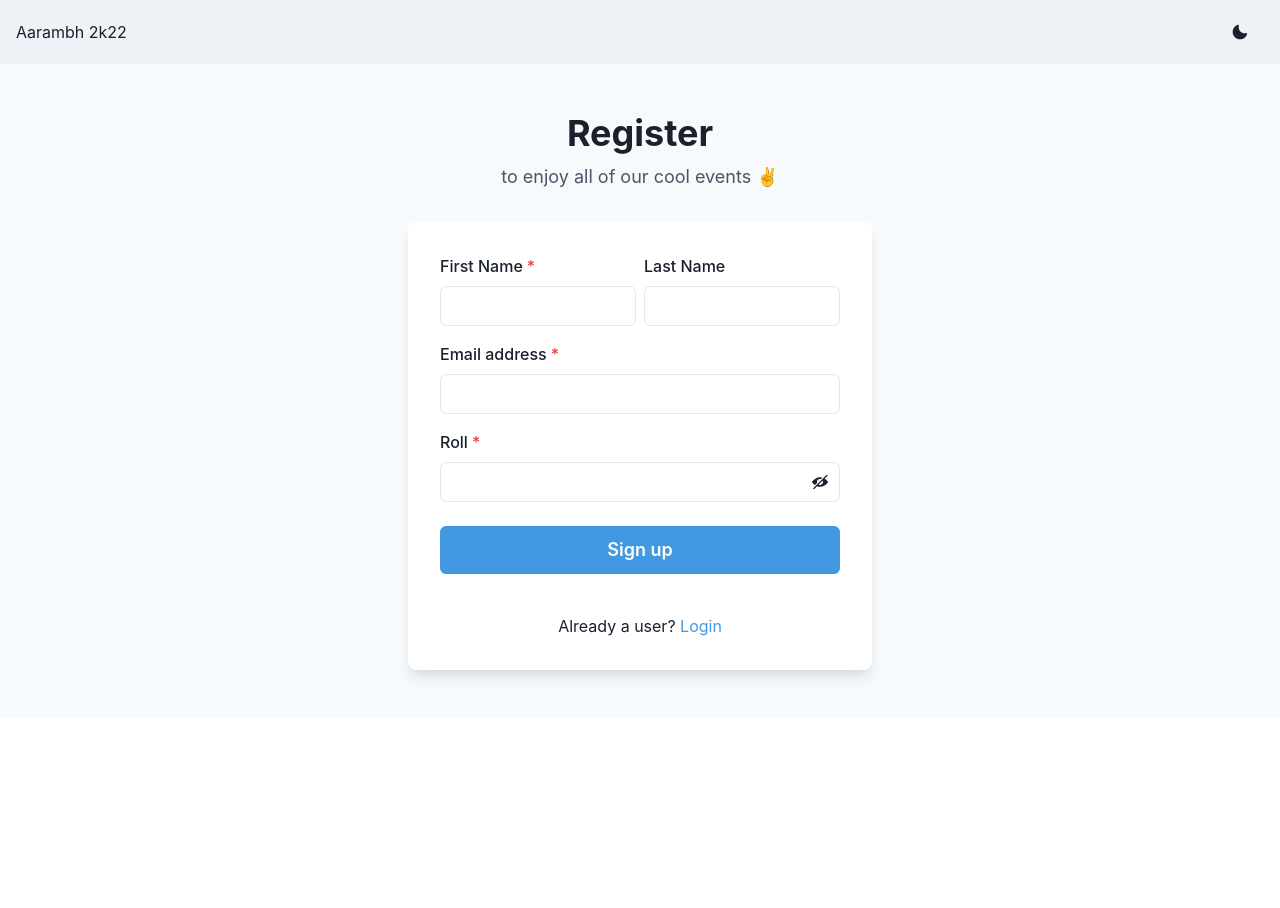
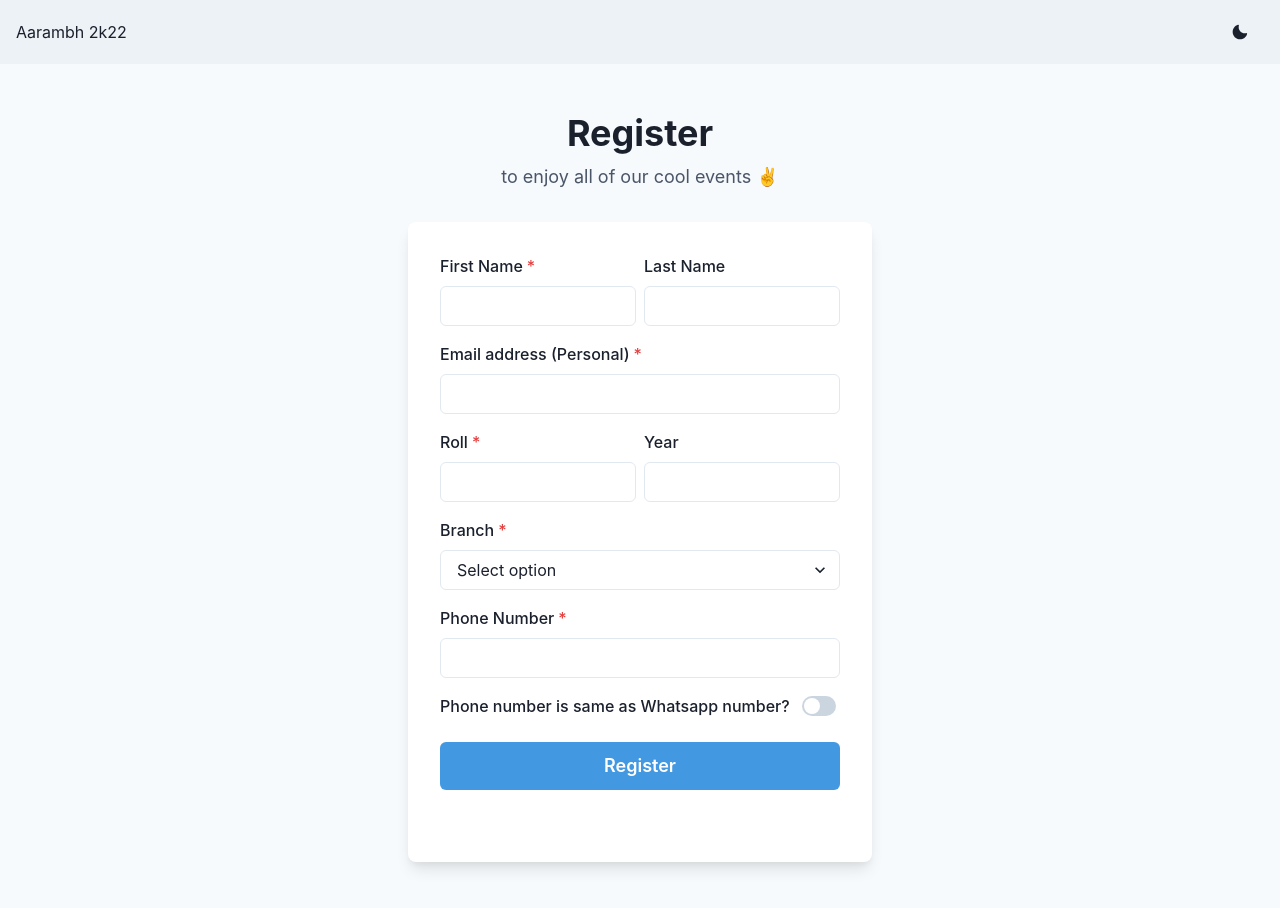
Before and after one commit to sambitraze/headway-frontend, a Next.js app: page /register in a window 1280 px wide. Before the commit the page ends 800 px from the top, so only its background shows below. Built offline with nearby package versions, Linux system fonts and the light colour scheme.

Commit message:
Update registerForm.js

```diff
--- a/components/registerForm.js
+++ b/components/registerForm.js
@@ -5,7 +5,9 @@ import {
     FormLabel,
     Input,
     InputGroup,
+    Switch,
     HStack,
+    Select,
     InputRightElement,
     Stack,
     Button,
@@ -18,7 +20,7 @@ import {
 import { ViewIcon, ViewOffIcon } from '@chakra-ui/icons';
 
 export default function RegisterForm() {
-    const [showPassword, setShowPassword] = useState(false);
+    const [showWpPh, setShowWpPh] = useState(false);
 
     return (
         <Flex
@@ -56,23 +58,58 @@ import {
                             </Box>
                         </HStack>
                         <FormControl id="email" isRequired>
-                <FormLabel>Email address</FormLabel>
+                            <FormLabel>Email address (Personal)</FormLabel>
                             <Input type="email" />
                         </FormControl>
-              <FormControl id="password" isRequired>
+                        <HStack>
+                            <Box>
+                                <FormControl id="roll" isRequired>
                                     <FormLabel>Roll</FormLabel>
-                <InputGroup>
-                  <Input type={showPassword ? 'text' : 'password'} />
-                  <InputRightElement h={'full'}>
-                    <Button
-                      variant={'ghost'}
-                      onClick={() =>
-                        setShowPassword((showPassword) => !showPassword)
-                      }>
-                      {showPassword ? <ViewIcon /> : <ViewOffIcon />}
-                    </Button>
-                  </InputRightElement>
-                </InputGroup>
+                                    <Input type="text" />
+                                </FormControl>
+                            </Box>
+                            <Box>
+                                <FormControl id="year">
+                                    <FormLabel>Year</FormLabel>
+                                    <Input type="text" />
+                                </FormControl>
+                            </Box>
+                        </HStack>
+                        <FormControl id="branch" isRequired>
+                            <FormLabel>Branch</FormLabel>
+                            <Select placeholder='Select option'>
+                                <option value='option1'>Option 1</option>
+                                <option value='option2'>Option 2</option>
+                                <option value='option3'>Option 3</option>
+                            </Select>
+                        </FormControl>
+
+                        {!showWpPh ? <Box>
+                            <FormControl id="phone" isRequired>
+                                <FormLabel>Phone Number</FormLabel>
+                                <Input type="text" />
+                            </FormControl>
+                        </Box> : <HStack>
+                            <Box>
+                                <FormControl id="phone1" isRequired>
+                                    <FormLabel>Phone Number</FormLabel>
+                                    <Input type="text" />
+                                </FormControl>
+                            </Box> <Box>
+                                <FormControl id="phone2" isRequired>
+                                    <FormLabel>Whatsapp Number</FormLabel>
+                                    <Input type="text" />
+                                </FormControl>
+                            </Box>
+                        </HStack>}
+
+                        <FormControl display='flex' alignItems='center'>
+                            <FormLabel htmlFor='email-alerts' mb='0'>
+                                Phone number is same as Whatsapp number?
+                            </FormLabel>
+                            <Switch id='email-alerts' isChecked={showWpPh} onChange={(e) => {
+                                setShowWpPh(!showWpPh);
+                            }} />
                         </FormControl>
                         <Stack spacing={10} pt={2}>
                             <Button
@@ -83,13 +120,10 @@ import {
                                 _hover={{
                                     bg: 'blue.500',
                                 }}>
-                  Sign up
+                                Register
                             </Button>
                         </Stack>
                         <Stack pt={6}>
-                <Text align={'center'}>
-                  Already a user? <Link color={'blue.400'}>Login</Link>
-                </Text>
                         </Stack>
                     </Stack>
                 </Box>
```
Lines whose indentation alone changed are shown as unchanged.
